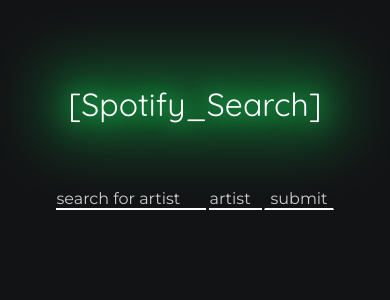
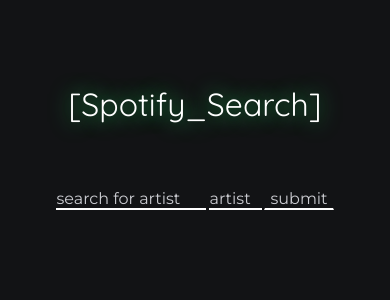
Before and after one commit to adrianwysocki77/spotify_search, a PHP site: page / in a window 390 px wide. Shown: the top 300 px of the page. Run offline with PHP 8.4, Linux system fonts and the light colour scheme.

Commit message:
mobile version

```diff
--- a/styles.css
+++ b/styles.css
@@ -124,15 +124,15 @@ button {
   text-shadow: 0 0 20px #1db954;
 }
 
-.neoncontainer:after {
+/* .neoncontainer:after {
   content: attr(data-text);
   position: absolute;
   z-index: -1;
   color: #1db954;
   filter: blur(15px);
-}
+} */
 
-.neoncontainer:before {
+/* .neoncontainer:before {
   content: "";
   width: 450px;
   height: 80px;
@@ -141,7 +141,7 @@ button {
   z-index: -2;
   opacity: 0.5;
   filter: blur(30px);
-}
+} */
 
 .searchdiv {
   display: flex;
```
